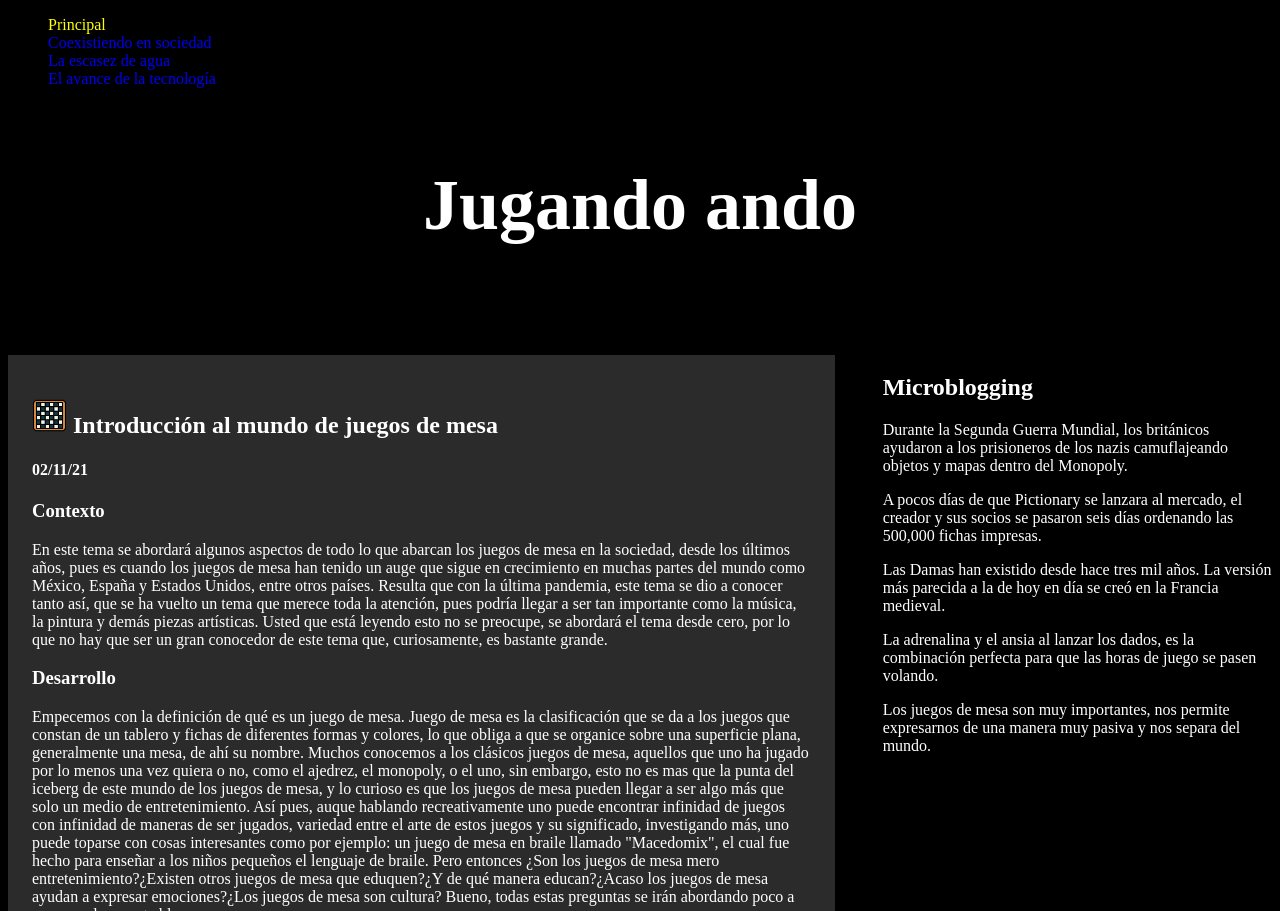
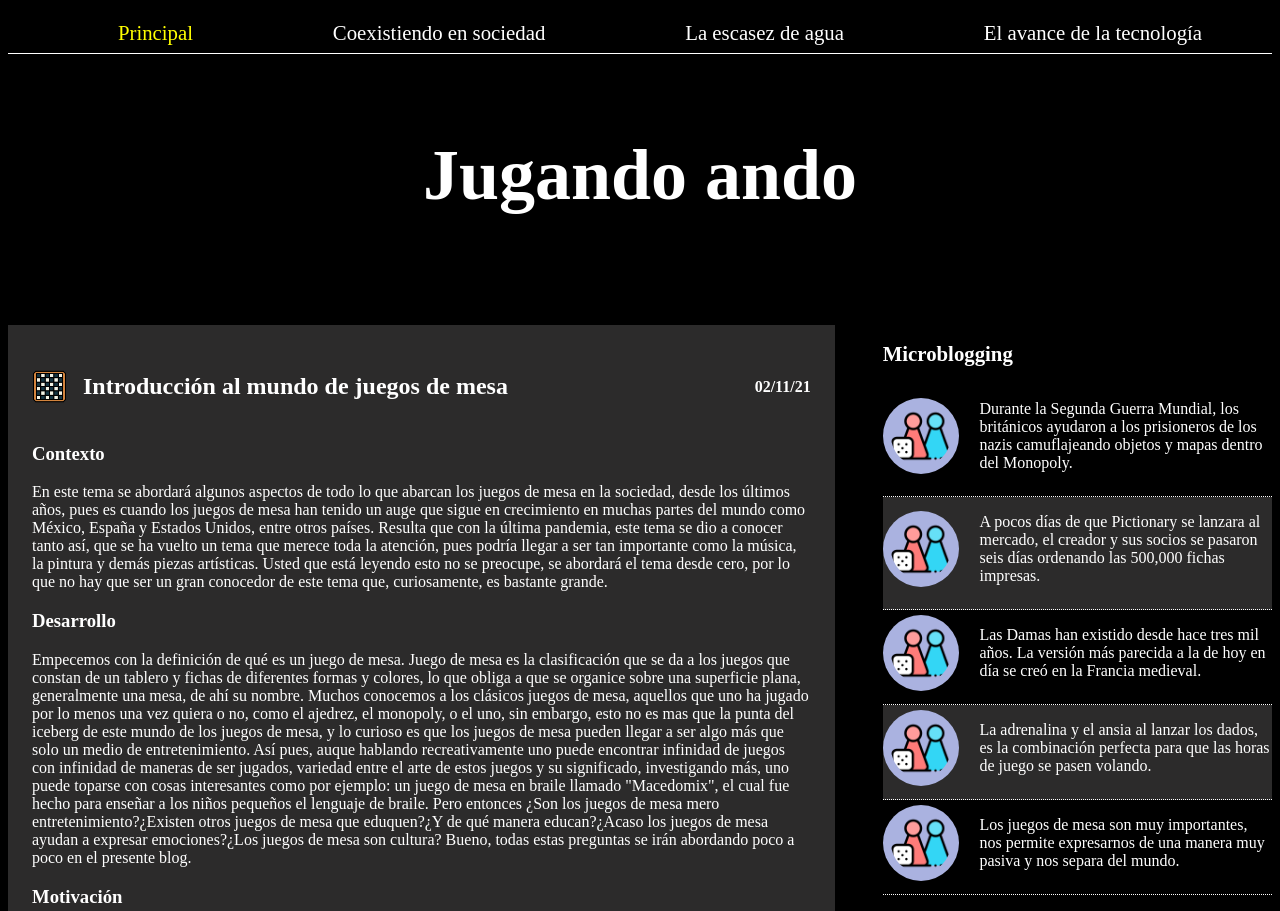
Before and after one commit to espana-gilmer/4F-Espa-a-Garcia-blog_del_mundo, a plain HTML site: page Jugando_ando.html in a window 1280 px wide. Shown: the top 911 px of the page. Drawn offline with Linux system fonts and the light colour scheme.

Commit message:
Casi se termina el PAE 9 de Dante

```diff
--- a/Jugando_ando.html
+++ b/Jugando_ando.html
@@ -540,30 +540,35 @@
                 <h2>Microblogging</h2>
                 <!--Empieza entrada 1 de microblogging-->
                 <div>
+                    <img src="root/assets/images/juegos-de-mesa.png" alt="Piezas de juegos de mesa"  width="60px" height="auto">
                     <span><p>Durante la Segunda Guerra Mundial, los británicos ayudaron a los prisioneros de los nazis camuflajeando objetos y mapas dentro del Monopoly.</p></span>
                 </div>
                 <!-- Termina entrada 1 de mircoblogging -->
 
                 <!--Empieza entrada 2 de microblogging-->
                 <div>
+                    <img src="root/assets/images/juegos-de-mesa.png" alt="Piezas de juegos de mesa"  width="60px" height="auto">
                     <span><p>A pocos días de que Pictionary se lanzara al mercado, el creador y sus socios se pasaron seis días ordenando las 500,000 fichas impresas.</p></span>
                 </div>
                 <!-- Termina entrada 2 de mircoblogging -->
 
                 <!--Empieza entrada 3 de microblogging-->
                 <div>
+                    <img src="root/assets/images/juegos-de-mesa.png" alt="Piezas de juegos de mesa"  width="60px" height="auto">
                     <span><p> Las Damas han existido desde hace tres mil años. La versión más parecida a la de hoy en día se creó en la Francia medieval.</p></span>
                 </div>
                 <!-- Termina entrada 3 de mircoblogging -->
 
                 <!--Empieza entrada 4 de microblogging-->
                 <div>
+                    <img src="root/assets/images/juegos-de-mesa.png" alt="Piezas de juegos de mesa"  width="60px" height="auto">
                     <span><p>La adrenalina y el ansia al lanzar los dados, es la combinación perfecta para que las horas de juego se pasen volando.</p></span>
                 </div>
                 <!-- Termina entrada 4 de mircoblogging -->
 
                 <!--Empieza entrada 5 de microblogging-->
                 <div>
+                    <img src="root/assets/images/juegos-de-mesa.png" alt="Piezas de juegos de mesa"  width="60px" height="auto">
                     <span><p>Los juegos de mesa son muy importantes, nos permite expresarnos de una manera muy pasiva y nos separa del mundo.</p></span>
                 </div>
                 <!-- Termina entrada 5 de mircoblogging -->
--- a/root/assets/styles/estilos_dante.css
+++ b/root/assets/styles/estilos_dante.css
@@ -23,6 +23,21 @@ nav>ul>li{
 }
 nav>ul>li>a{
     text-decoration: none;
+    color: #fff;
+}
+nav{
+    font-size: 1.3rem;
+}
+nav>ul>li>a:hover{
+    text-decoration: underline;
+    color: greenyellow;
+}
+nav>ul{
+    display:flex;
+    align-items: center;
+    justify-content: space-around;
+    border-bottom: 1px solid #fff;
+    padding-bottom: 0.5rem;
 }
 /* Fin barra de navegación */
 
@@ -81,3 +96,57 @@ section>footer {
     grid-column: span 12;
 }
 /* Termina grid */
+
+/*Empieza header de los artículos*/
+article>header>hgroup{
+    display:flex;
+    align-items: center;
+    justify-content: space-between;
+}
+article>header>hgroup>h2{
+    display: flex;
+    align-items: center;
+}
+article>header>hgroup>h2>img{
+    margin-right: 1rem;
+}
+/*Termina header de los artículos*/
+
+/*Empieza footer de los artículos*/
+#footer_blog{
+    display: flex;
+    align-items: center;
+    justify-content: space-between;
+    padding: 4rem 0 4rem 0;
+    font-size: 1.3rem;
+}
+#footer_blog>div:nth-child(2){
+    font-size: 0.9rem;
+}
+/*Termina footer de los artículos*/
+
+/*Empieza aside de los artículos*/
+aside h2{
+    align-items: center;
+    font-size: 1.3rem;
+}
+aside div:nth-child(odd){
+    background-color: rgb(44, 43, 43);
+}
+aside div img{
+    border-radius: 50%;
+    background-color: rgb(170, 178, 224);
+    padding: 0.5rem;
+}
+aside div{
+    display: flex;
+    justify-content: space-between;
+    align-items: center;
+    border-bottom: 1px dotted #fff;
+    padding-bottom: 0.5rem;
+}
+aside div img{
+    display:flex;
+    margin-right: 1.3rem;
+}
+/*Termina aside de los artículos*/
```
Also changed, not shown: Coexistiendo_en_sociedad.html (+5 -0 lines), root/assets/images/equipo.png (added), root/assets/images/juegos-de-mesa.png (added).
